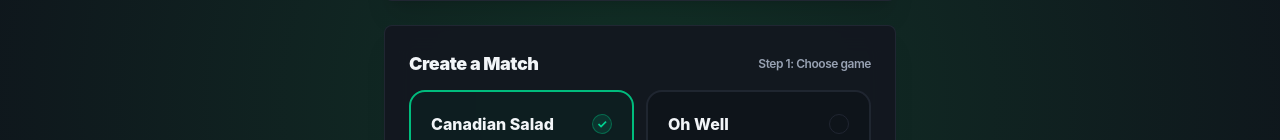
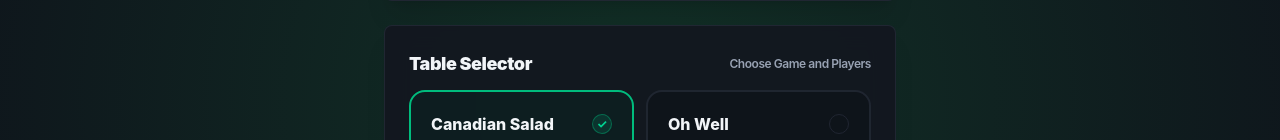
Before and after one commit to casonadams/cards, a Svelte app in the folder web/: page / in a window 1280 px wide. Shown: the part 260-400 px from the top of the page. Built offline with nearby package versions, Linux system fonts and the light colour scheme.

Commit message:
style(lobby): rename Create a Match to Table Selector and update subtitle to Choose Game and Players

```diff
--- a/web/src/App.svelte
+++ b/web/src/App.svelte
@@ -1048,8 +1048,8 @@
 			<Card class="border-border/80 bg-card/90 shadow-xl backdrop-blur-md">
 				<CardHeader class="pb-3">
 					<CardTitle class="text-lg font-black flex items-center justify-between">
-						<span>Create a Match</span>
-						<span class="text-xs text-muted-foreground font-semibold">Step 1: Choose game</span>
+						<span>Table Selector</span>
+						<span class="text-xs text-muted-foreground font-semibold">Choose Game and Players</span>
 					</CardTitle>
 				</CardHeader>
 				<CardContent class="gap-5">
```
